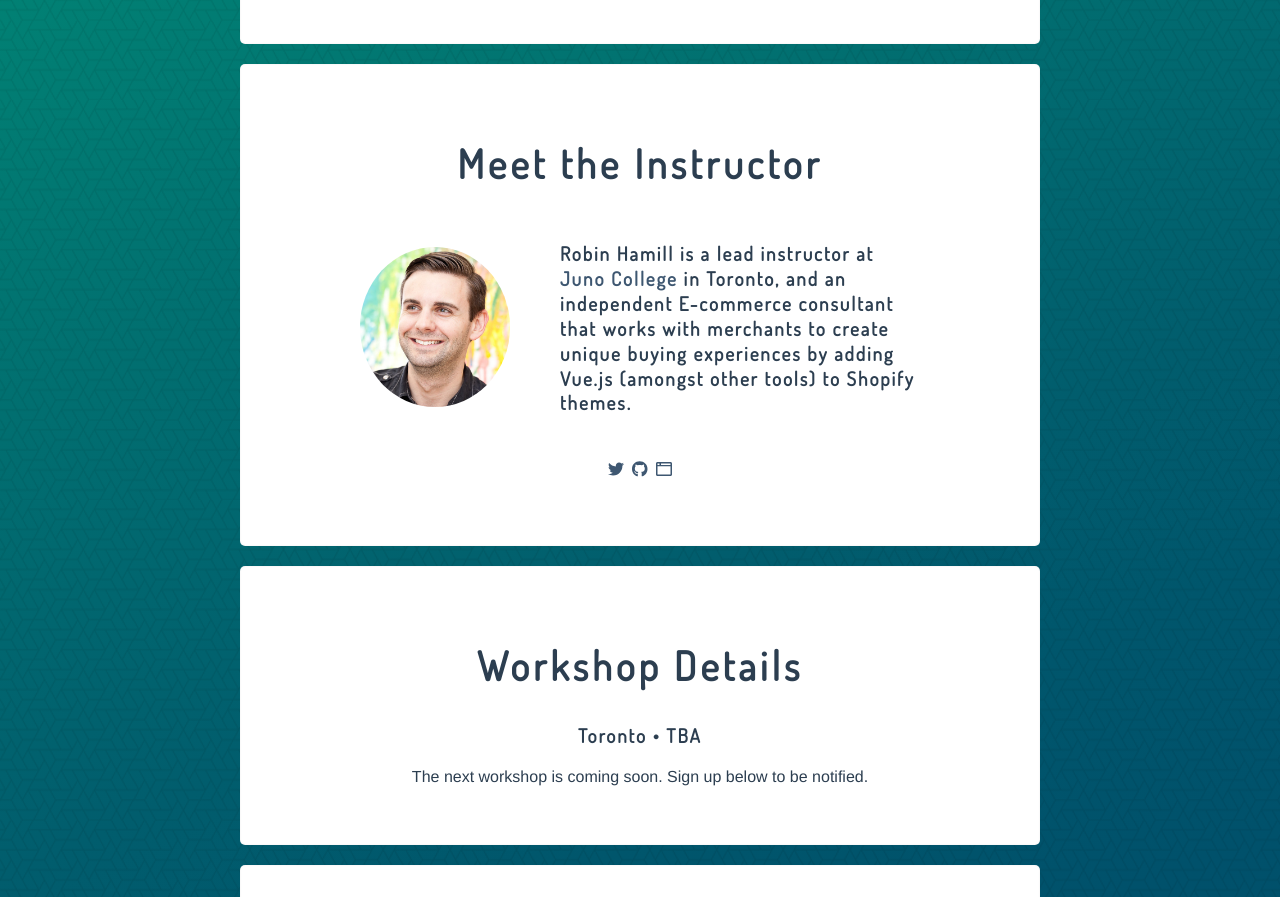
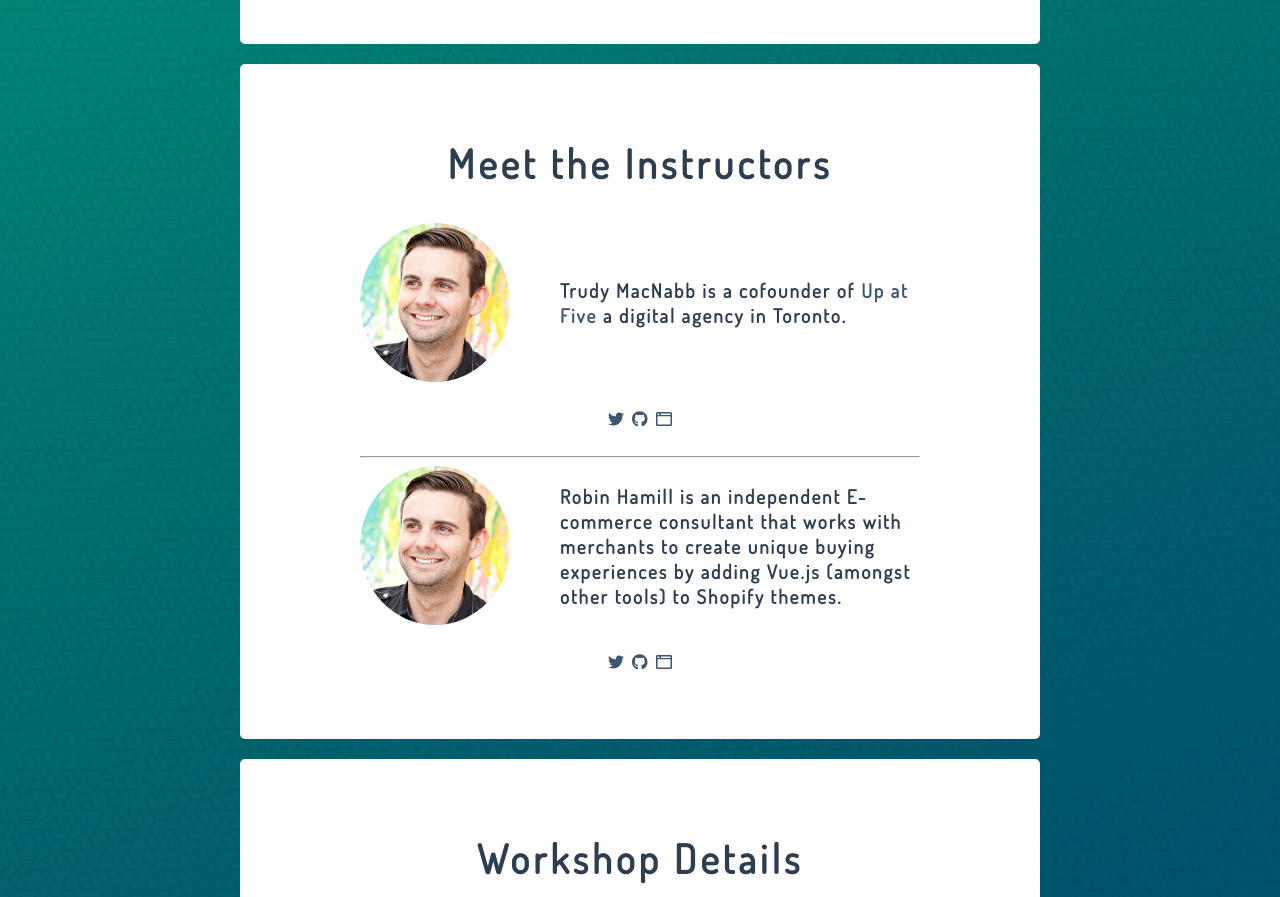
Before and after one commit to rbnhmll/frmwrk.school, a Vue app: page / in a window 1280 px wide. Shown: the part 1900-2797 px from the top of the page. Built offline with nearby package versions, Linux system fonts and the light colour scheme.

Commit message:
Content updates

```diff
--- a/src/components/DateLocation.vue
+++ b/src/components/DateLocation.vue
@@ -13,7 +13,7 @@
       <p>{{ location.time }}</p>
     </template>
     <template v-else>
-      <h2 class="h4 heading">Toronto &bull; TBA</h2>
+      <h2 class="h4 heading">Online &bull; TBA</h2>
     </template>
   </div>
 </template>
--- a/src/components/EventDetails.vue
+++ b/src/components/EventDetails.vue
@@ -6,7 +6,7 @@
       <SoldOut v-if="eventDetails.event.isSoldOut" />
       <Signup v-if="eventDetails.event.isLive" :eventDetails="eventDetails" />
       <template v-else>
-        <p>The next workshop is coming soon. Sign up below to be notified.</p>
+        <p>Workshops are coming soon. Sign up below to be notified.</p>
       </template>
     </div>
   </section>
--- a/src/components/HostBio.vue
+++ b/src/components/HostBio.vue
@@ -1,17 +1,35 @@
 <template>
   <section>
-    <h2>Meet the Instructor</h2>
-    <div class="description">
-      <div class="headshot">
-        <img
-          src="@/assets/robinHeadshotSquare.jpg"
-          alt="Robin Hamill headshot"
-        >
+    <h2>Meet the Instructors</h2>
+    <div class="instructor">
+      <div class="description">
+        <div class="headshot">
+          <img src="@/assets/robinHeadshotSquare.jpg" alt="Trudy MacNabb headshot" />
+        </div>
+        <h3 class="h4">
+          Trudy MacNabb is a cofounder of
+          <a
+            href="https://www.upatfive.ca/"
+            target="_blank"
+            rel="noopener noreferrer"
+          >Up at Five</a> a digital agency in Toronto.
+        </h3>
       </div>
-      <h3 class="h4">Robin Hamill is a lead instructor at <a href="https://junocollege.com/" target="_blank" rel="noopener noreferrer">Juno College</a> in Toronto, and an independent E-commerce consultant that works with merchants to create
-        unique buying experiences by adding Vue.js (amongst other tools) to Shopify themes.</h3>
+      <social-icons />
     </div>
-    <social-icons />
+    <hr />
+    <div class="instructor">
+      <div class="description">
+        <div class="headshot">
+          <img src="@/assets/robinHeadshotSquare.jpg" alt="Robin Hamill headshot" />
+        </div>
+        <h3 class="h4">
+          Robin Hamill is an independent E-commerce consultant that works with merchants to create
+          unique buying experiences by adding Vue.js (amongst other tools) to Shopify themes.
+        </h3>
+      </div>
+      <social-icons />
+    </div>
   </section>
 </template>
 
--- a/src/components/VFooter.vue
+++ b/src/components/VFooter.vue
@@ -1,6 +1,6 @@
 <template>
   <footer>
-    <p><span>Made with <icon-vue /></span> by <a href="https://www.robinhamill.com">Robin Hamill</a> &bull; {{year}}</p>
+    <p>&copy; Online Workshops &bull; {{year}}</p>
   </footer>
 </template>
 
--- a/src/components/VHeader.vue
+++ b/src/components/VHeader.vue
@@ -1,7 +1,7 @@
 <template>
   <header>
     <img alt="Vue logo" src="../assets/logo.png">
-    <h1>Vue JS Workshop</h1>
+    <h1>Online Workshops</h1>
     <date-location :eventDetails="eventDetails" />
     <SoldOut v-if="eventDetails.event.isSoldOut" />
     <component :is="ctaComp" :eventDetails="eventDetails" />
```
